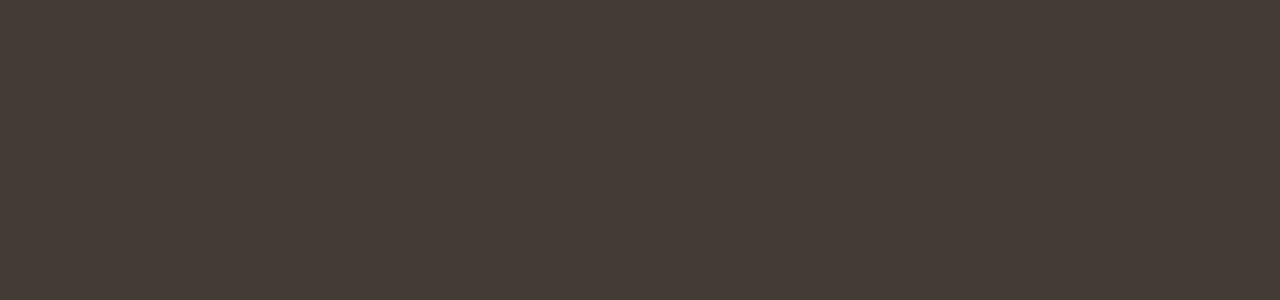
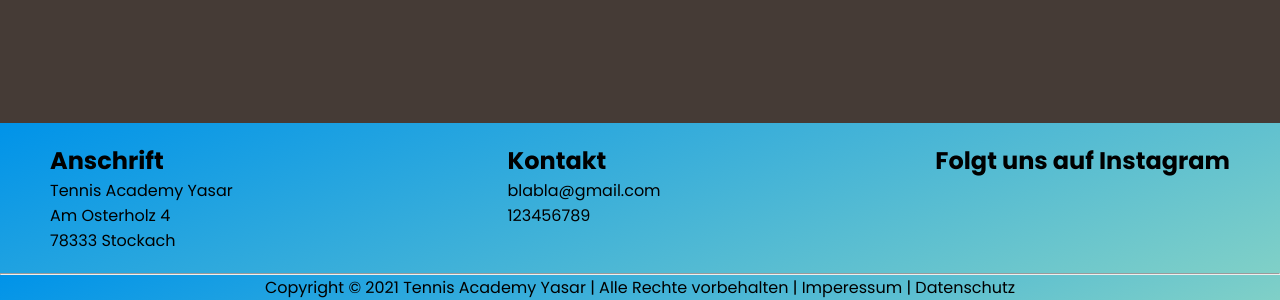
Before and after one commit to nikita-reva/tennis-instructor-website, a React (Create React App) app: page /team in a window 1280 px wide. Shown: the part 677-977 px from the top of the page. Before the commit the page ends 890 px from the top, so only its background shows below. Built offline with nearby package versions, Linux system fonts and the light colour scheme.

Commit message:
Footer added

```diff
--- a/src/app/layout/App.jsx
+++ b/src/app/layout/App.jsx
@@ -3,6 +3,7 @@
 
 import './styles.css'
 import Header from './components/header-components/Header'
+import Footer from './components/footer-components/Footer'
 import HomeScreen from './screens/HomeScreen'
 import TeamScreen from './screens/TeamScreen'
 
@@ -14,6 +15,7 @@
                 <Route path="/" component={HomeScreen} exact />
                 <Route path="/team" component={TeamScreen} exact />
             </main>
+            <Footer />
         </Router>
     )
 }
--- /dev/null
+++ b/src/app/layout/components/footer-components/Footer.css
@@ -0,0 +1,17 @@
+.container {
+    display: flex;
+    background-image: linear-gradient(160deg, #0093e9 0%, #80d0c7 100%);
+    justify-content: space-between;
+    margin: auto;
+    width: 100%;
+    padding: 20px 50px;
+}
+
+.list {
+    list-style-type: none; /* Remove bullets */
+}
+
+.row {
+    background-image: linear-gradient(160deg, #0093e9 0%, #80d0c7 100%);
+    text-align: center;
+}
--- a/src/app/layout/components/footer-components/Footer.jsx
+++ b/src/app/layout/components/footer-components/Footer.jsx
@@ -1,7 +1,38 @@
 import React from 'react'
+import './Footer.css'
 
 const Footer = () => {
-	return <div></div>
+    return (
+        <div className="main">
+            <div className="container">
+                <div className="col">
+                    <h2>Anschrift</h2>
+                    <ul className="list">
+                        <li>Tennis Academy Yasar</li>
+                        <li>Am Osterholz 4</li>
+                        <li>78333 Stockach</li>
+                    </ul>
+                </div>
+                <div className="col">
+                    <h2>Kontakt</h2>
+                    <ul className="list">
+                        <li>blabla@gmail.com</li>
+                        <li>123456789</li>
+                    </ul>
+                </div>
+                <div className="col">
+                    <h2>Folgt uns auf Instagram</h2>
+                </div>
+            </div>
+            <hr />
+            <div className="row">
+                <p>
+                    Copyright &copy; {new Date().getFullYear()} Tennis Academy
+                    Yasar | Alle Rechte vorbehalten | Imperessum | Datenschutz
+                </p>
+            </div>
+        </div>
+    )
 }
 
 export default Footer
```
Lines whose indentation alone changed are shown as unchanged.
